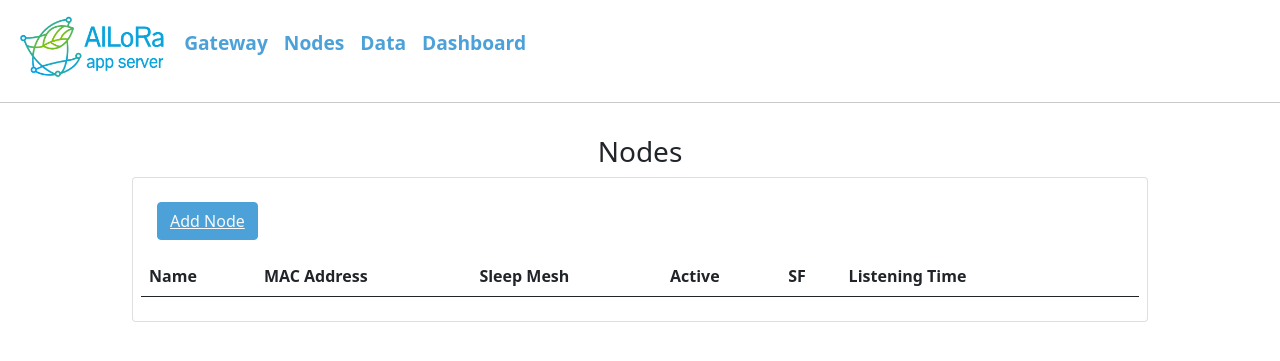
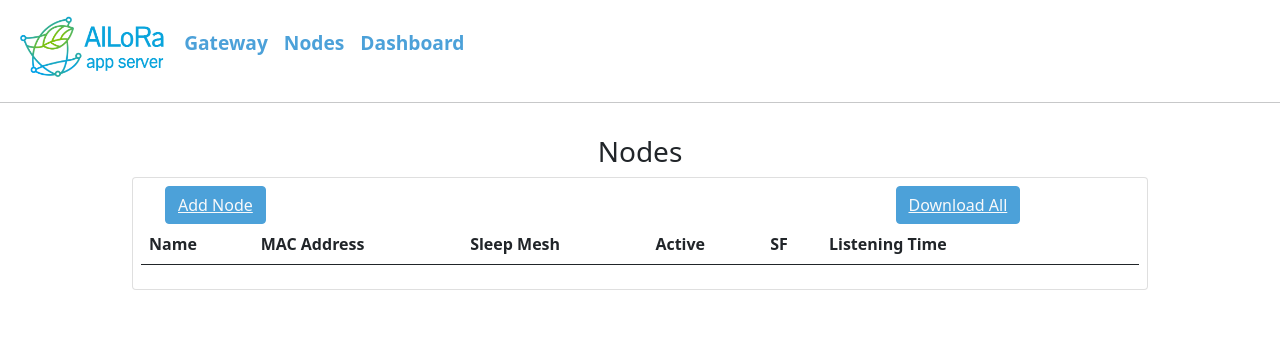
Before and after one commit to sofiamanana/AlLoRaPage, a Django app: page /getNodos/ in a window 1280 px wide. Shown: the top 361 px of the page. Run offline with Django 4.2, Linux system fonts and the light colour scheme; data that the repository does not hold is empty; parts of the project's set-up code (start-up, migrations or seed data) failed here and were passed over; some libraries are stand-ins or nearby versions.

Commit message:
details added for docker container

```diff
--- a/mysite/settings.py
+++ b/mysite/settings.py
@@ -39,8 +39,7 @@ INSTALLED_APPS = [
     'django.contrib.staticfiles',
     'polls',
     'rest_framework',
-    'fontawesome_5',
-    'leaflet'
+    'fontawesome_5'
 ]
 
 MIDDLEWARE = [
--- /dev/null
+++ b/polls/static/data/data.json
@@ -0,0 +1 @@
+{"data": "data", "message": "message", "status": "status"}
--- /dev/null
+++ b/polls/static/data_all/93a5bb9c/data.json
@@ -0,0 +1 @@
+{"data": "data1", "message": "message1", "status": "status1"}
--- /dev/null
+++ b/polls/static/data_all/9a76ba3f/data.json
@@ -0,0 +1 @@
+{"data": "data", "message": "message", "status": "status"}
--- a/polls/templates/addnode.html
+++ b/polls/templates/addnode.html
@@ -31,9 +31,6 @@
           </li>
           <li class="nav-item">
             <a class="nav-link active" aria-current="page" href="{% url 'getNodos' %}" style="color: #4CA1D9; font-weight: bold; font-size: larger;">Nodes</a>
-          </li>
-          <li class="nav-item">
-            <a class="nav-link active" aria-current="page" href="{% url 'getData' %}" style="color: #4CA1D9; font-weight: bold; font-size: larger;">Data</a>
           </li>
           <li class="nav-item">
             <a class="nav-link active" aria-current="page" href="#" style="color: #4CA1D9; font-weight: bold; font-size: larger;">Dashboard</a>
--- a/polls/templates/gateway.html
+++ b/polls/templates/gateway.html
@@ -38,9 +38,6 @@
           </li>
           <li class="nav-item">
             <a class="nav-link active" aria-current="page" href="{% url 'getNodos' %}" style="color: #4CA1D9; font-weight: bold; font-size: larger;">Nodes</a>
-          </li>
-          <li class="nav-item">
-            <a class="nav-link active" aria-current="page" href="{% url 'getData' %}" style="color: #4CA1D9; font-weight: bold; font-size: larger;">Data</a>
           </li>
           <li class="nav-item">
             <a class="nav-link active" aria-current="page" href="#" style="color: #4CA1D9; font-weight: bold; font-size: larger;">Dashboard</a>
--- a/polls/templates/nodos.html
+++ b/polls/templates/nodos.html
@@ -33,9 +33,6 @@
                 <a class="nav-link active" aria-current="page" href="{% url 'getNodos' %}" style="color: #4CA1D9; font-weight: bold; font-size: larger;">Nodes</a>
               </li>
               <li class="nav-item">
-                <a class="nav-link active" aria-current="page" href="{% url 'getData' %}" style="color: #4CA1D9; font-weight: bold; font-size: larger;">Data</a>
-              </li>
-              <li class="nav-item">
                 <a class="nav-link active" aria-current="page" href="#" style="color: #4CA1D9; font-weight: bold; font-size: larger;">Dashboard</a>
               </li>
 
@@ -60,14 +57,27 @@
         <div class="row justify-content-center">
             <div class="col-10">
                 <div class="card p-2">
-                    <div>
+
+                <div class="container">
+                    <div class="row justify-content-center">
+                        <div class="col-sm">
                             <form action="{% url 'addNode' %}" method="get">
-                        <div class="col p-3">
                                 <button type="submit" class="btn btn-primary center" style="background-color:#4CA1D9; border-color: #4CA1D9;">
                                 <a href="{% url 'addNode' %}" class="text-light">Add Node</a>
                                 </button>
+                            </form>
+
                           </div>
+                          <div class="col-sm"></div>
+                          <div class="col-sm"></div>
+                          <div class="col-sm justify-content-end">
+                            <form action="{% url 'getNodos' %}" method="get">
+                                    <button type="submit" class="btn btn-primary center" style="background-color:#4CA1D9; border-color: #4CA1D9;">
+                                <a href="{% url 'getNodos' %}?download_all=1" class="text-light">Download All</a>
+                                </button>
                             </form>
+                          </div>
+                    </div>
                 </div>
                 <table class="table table-striped" id="tabla">
                     <thead>
@@ -78,6 +88,7 @@
                             <th scope="col">Active</th>
                             <th scope="col">SF</th>
                             <th scope="col">Listening Time</th>
+                            <th scope="col"> </th>
                             <th scope="col"> </th>
                             <th scope="col"> </th>
                         </tr>
@@ -162,6 +173,20 @@
                                 </a>
                                 </td>
                                 </form>
+                                <td>
+                                    <form action="" method="get">
+
+                                            <a href="{% url 'getNodos' %}?nodo={{nodo.mac_address}}&download=1">
+                                                <button
+                                                    type="button"
+                                                    class="btn btn-floating" style="background-color: #88C139; color: white;">
+                                                    <i class="fas fa-download"></i>
+                                                </button>
+                                            </a>
+
+                                    </form>
+
+                                </td>
                                 <form action="" method="get">
                                     <td>
                                     <a href="{% url 'getNodos' %}?nodo={{nodo.mac_address}}&erase=1">
@@ -175,6 +200,7 @@
                                 </td>
                                 </form>
 
+
                         </tr>
                         {% endfor %}
                     </tbody>
--- a/polls/urls.py
+++ b/polls/urls.py
@@ -6,7 +6,7 @@ urlpatterns = [
     path("getNodos/", views.getNodos, name="getNodos"),
     path("", views.getGateway, name="getGateway"),
     path("addNode/", views.addNode, name="addNode"),
-    path("data/", views.getData, name="getData")
+    path("index/", views.index, name="index")
 
 
 ]
--- a/polls/views.py
+++ b/polls/views.py
@@ -15,9 +15,12 @@ import io
 import zipfile
 import shutil
 
+def index(request):
+    return HttpResponse("Hello, world. You're at the polls index.")
+
 def getNodos(request):
 
-    response = requests.get('http://127.0.0.1:8002/api/nodes/')
+    response = requests.get('http://api_allora-servicio1-1/api/nodes/')
     data = response
 
     if response.status_code == 200:
@@ -25,34 +28,104 @@ def getNodos(request):
         rows = functions.rowsToNodo(data)
 
         nodo = request.GET.get('nodo')
-        print('nodoooo:',nodo)
 
         if nodo:
             active = request.GET.get('active')
             mesh = request.GET.get('mesh')
             erase = request.GET.get('erase')
+            download = request.GET.get('download')
+
 
             if active:
-                response = requests.post('http://127.0.0.1:8002/api/setActiveNode/',data={'nodo': nodo})
+                response = requests.post('http://api_allora-servicio1-1/api/setActiveNode/',data={'nodo': nodo})
                 data = response
                 if response.status_code == 200:
                     data = response.json()
                     rows = functions.rowsToNodo(data)
                     return redirect('getNodos')
             if mesh:
-                response = requests.post('http://127.0.0.1:8002/api/setMeshNode/',data={'nodo': nodo})
+                response = requests.post('http://api_allora-servicio1-1/api/setMeshNode/',data={'nodo': nodo})
                 data = response
                 if response.status_code == 200:
                     data = response.json()
                     rows = functions.rowsToNodo(data)
                     return redirect('getNodos')
             if erase:
-                response = requests.post('http://127.0.0.1:8002/api/deleteNode/',data={'nodo': nodo})
+                response = requests.post('http://api_allora-servicio1-1/api/deleteNode/',data={'nodo': nodo})
                 data = response
                 if response.status_code == 200:
                     data = response.json()
                     rows = functions.rowsToNodo(data)
                     return redirect('getNodos')
+            if download:
+                #limpiar static:
+                cur_path = settings.BASE_DIR
+                ruta_json = str(Path(cur_path, 'polls/', 'static/data_all/'))
+                directorios = next(os.walk(ruta_json))[1]
+                for directorio in directorios:
+                    ruta_carpeta = Path(ruta_json, directorio)
+                    shutil.rmtree(ruta_carpeta)
+                cur_path = settings.BASE_DIR
+                ruta_json = str(Path(cur_path, 'polls/', 'static/data/'))
+                archivos = os.listdir(ruta_json)
+                for archivo in archivos:
+                    ruta_archivo = Path(ruta_json, archivo)
+                    os.remove(ruta_archivo)
+                response = requests.get('http://api_allora-servicio1-1/api/downloadDataNode/',data={'node': nodo})
+
+                if response.status_code == 200:
+                    data = response.json()
+
+                    # Renderizar la plantilla y pasar la URL del archivo ZIP
+                    # Nombre del archivo JSON
+                    nombre_archivo = "data.json"
+                    cur_path = settings.BASE_DIR
+                    ruta_json = str(Path(cur_path, 'polls/', 'static/data/'))
+                    ruta_json = str(Path(ruta_json, nombre_archivo))
+
+                    with open(ruta_json, 'w') as archivo:
+                        json.dump(data, archivo)
+
+                    with open(ruta_json, "rb") as fprb:
+                        response = HttpResponse(fprb.read(), content_type="json")
+                        response["Content-Disposition"] = "attachment; filename=data.json"
+                        return response
+                #AGREGAR CATCH
+
+
+        download_all = request.GET.get('download_all')
+        if download_all:
+            print('download all')
+
+            response = requests.get('http://api_allora-servicio1-1/api/downloadAll/')
+            data = response.json()
+            nombre_archivo = "data.json"
+            cur_path = settings.BASE_DIR
+            ruta_json = Path(cur_path, 'polls/', 'static/data_all/')
+            i = 0
+            nombres_archivos = []
+            for mac in data["mac_address"]:
+                nombres_archivos.append(mac)
+                ruta = Path(ruta_json, mac)
+                ruta.mkdir(parents=True, exist_ok=True)
+                ruta_j = str(Path(ruta, nombre_archivo))
+                with open(ruta_j, 'w') as archivo:
+                    json.dump(data["data"][i], archivo)
+                i+=1
+            cur_path = settings.BASE_DIR
+            ruta_carpeta = Path(cur_path, 'polls/', 'static/data_all/')
+            buffer = io.BytesIO()
+            with zipfile.ZipFile(buffer, 'w', zipfile.ZIP_DEFLATED) as zip_buffer:
+                for root, _, files in os.walk(ruta_carpeta):
+                    for archivo in files:
+                        ruta_archivo = os.path.join(root, archivo)
+                        rel_path = os.path.relpath(ruta_archivo, ruta_carpeta)
+                        zip_buffer.write(ruta_archivo, arcname=rel_path)
+            response = HttpResponse(buffer.getvalue(), content_type='application/zip')
+            response['Content-Disposition'] = 'attachment; filename="files.zip"'
+            return response
+
+
     else:
         rows = []
 
@@ -73,14 +146,14 @@ def getNodos(request):
         }
 
 
-        response = requests.get('http://127.0.0.1:8002/api/getNode/',data={'mac_address': mac_address})
+        response = requests.get('http://api_allora-servicio1-1/api/getNode/',data={'mac_address': mac_address})
         data = response.json()
         print('entre2')
         print(data)
         print(nodo)
         if response.status_code == 200:
             if data["node"]:
-                response = requests.post('http://127.0.0.1:8002/api/updateNode/',data=nodo)
+                response = requests.post('http://api_allora-servicio1-1/api/updateNode/',data=nodo)
                 data = response
                 print('entre3')
                 if response.status_code == 200:
@@ -88,7 +161,7 @@ def getNodos(request):
                     rows = functions.rowsToNodo(data)
                     return redirect('getNodos')
             else:
-                response = requests.post('http://127.0.0.1:8002/api/addNode/',data=nodo)
+                response = requests.post('http://api_allora-servicio1-1/api/addNode/',data=nodo)
                 data = response
                 if response.status_code == 200:
                     data = response.json()
@@ -103,18 +176,19 @@ def getNodos(request):
 
 def getGateway(request):
     if request.method == 'GET':
-        response = requests.get('http://127.0.0.1:8002/api/gateway/')
+
+        response = requests.get('http://api_allora-servicio1-1/api/gateway/')
         data = response
 
         if response.status_code == 200:
-            response2 = requests.get('http://127.0.0.1:8002/api/getState/')
+            response2 = requests.get('http://api_allora-servicio1-1/api/getState/')
             state = response2.json()["state"]
             data = response.json()
             gateway = functions.jsonToGateway(data, state)
         else:
             gateway = []
 
-        response = requests.get('http://127.0.0.1:8002/api/nodes/')
+        response = requests.get('http://api_allora-servicio1-1/api/nodes/')
         data = response
 
         if response.status_code == 200:
@@ -148,25 +222,25 @@ def getGateway(request):
 
         activateg = request.GET.get('activateg')
         if activateg:
-            response = requests.get('http://127.0.0.1:8002/api/activateg/')
+            response = requests.get('http://api_allora-servicio1-1/api/activateg/')
             data = response
             return redirect('getGateway')
         stop = request.GET.get('stop')
         if stop:
-            response = requests.get('http://127.0.0.1:8002/api/deactivateg/')
+            response = requests.get('http://api_allora-servicio1-1/api/deactivateg/')
             data = response
             return redirect('getGateway')
 
         reload = request.GET.get('reload')
         if reload:
-            response = requests.get('http://127.0.0.1:8002/api/getState/')
+            response = requests.get('http://api_allora-servicio1-1/api/getState/')
             state = response.json()["state"]
             if state:
 
-                response = requests.get('http://127.0.0.1:8002/api/restartGateway/')
+                response = requests.get('http://api_allora-servicio1-1/api/restartGateway/')
 
             else:
-                response = requests.get('http://127.0.0.1:8002/api/activateg/')
+                response = requests.get('http://api_allora-servicio1-1/api/activateg/')
 
             return redirect('getGateway')
 
@@ -186,7 +260,7 @@ def addNode(request):
 
         name = request.GET.get('name')
         mac_address = request.GET.get('mac_address')
-        response = requests.get('http://127.0.0.1:8002/api/getNode/',data={'mac_address': mac_address})
+        response = requests.get('http://api_allora-servicio1-1/api/getNode/',data={'mac_address': mac_address})
         data = response.json()
         if response.status_code == 200:
             nodo = data["node"]
@@ -212,86 +286,3 @@ def addNode(request):
     }
 
     return render(request, "addnode.html", context)
-
-def getData(request):
-    if request.method == 'GET':
-        response = requests.get('http://127.0.0.1:8002/api/getData/')
-        data = response.json()
-        if response.status_code == 200:
-            download = request.GET.get('download')
-            download_all = request.GET.get('download_all')
-            node = request.GET.get('node')
-            context = {
-                'nodos': data["mac_address"],
-            }
-            #limpiar static:
-            cur_path = settings.BASE_DIR
-            ruta_json = str(Path(cur_path, 'polls/', 'static/data_all/'))
-            directorios = next(os.walk(ruta_json))[1]
-            for directorio in directorios:
-                ruta_carpeta = Path(ruta_json, directorio)
-                shutil.rmtree(ruta_carpeta)
-            cur_path = settings.BASE_DIR
-            ruta_json = str(Path(cur_path, 'polls/', 'static/data/'))
-            archivos = os.listdir(ruta_json)
-            for archivo in archivos:
-                ruta_archivo = Path(ruta_json, archivo)
-                os.remove(ruta_archivo)
-
-
-            if download:
-                response = requests.get('http://127.0.0.1:8002/api/downloadDataNode/',data={'node': node})
-                print('entre')
-                if response.status_code == 200:
-                    data = response.json()
-                    print(data)
-                    # Renderizar la plantilla y pasar la URL del archivo ZIP
-                    # Nombre del archivo JSON
-                    nombre_archivo = "data.json"
-                    cur_path = settings.BASE_DIR
-                    ruta_json = str(Path(cur_path, 'polls/', 'static/data/'))
-                    ruta_json = str(Path(ruta_json, nombre_archivo))
-
-                    with open(ruta_json, 'w') as archivo:
-                        json.dump(data, archivo)
-
-                    with open(ruta_json, "rb") as fprb:
-                        response = HttpResponse(fprb.read(), content_type="json")
-                        response["Content-Disposition"] = "attachment; filename=data.json"
-                        return response
-            context = {
-                'nodos': data["mac_address"],
-            }
-            if download_all:
-                print('entre')
-                response = requests.get('http://127.0.0.1:8002/api/downloadAll/')
-                data = response.json()
-                nombre_archivo = "data.json"
-                cur_path = settings.BASE_DIR
-                ruta_json = Path(cur_path, 'polls/', 'static/data_all/')
-                i = 0
-                nombres_archivos = []
-                for mac in data["mac_address"]:
-                    nombres_archivos.append(mac)
-                    ruta = Path(ruta_json, mac)
-                    ruta.mkdir(parents=True, exist_ok=True)
-                    ruta_j = str(Path(ruta, nombre_archivo))
-                    with open(ruta_j, 'w') as archivo:
-                        json.dump(data["data"][i], archivo)
-                    i+=1
-
-
-                cur_path = settings.BASE_DIR
-                ruta_carpeta = Path(cur_path, 'polls/', 'static/data_all/')
-                buffer = io.BytesIO()
-                with zipfile.ZipFile(buffer, 'w', zipfile.ZIP_DEFLATED) as zip_buffer:
-                    for root, _, files in os.walk(ruta_carpeta):
-                        for archivo in files:
-                            ruta_archivo = os.path.join(root, archivo)
-                            rel_path = os.path.relpath(ruta_archivo, ruta_carpeta)
-                            zip_buffer.write(ruta_archivo, arcname=rel_path)
-                response = HttpResponse(buffer.getvalue(), content_type='application/zip')
-                response['Content-Disposition'] = 'attachment; filename="files.zip"'
-                return response
-
-    return render(request, "data.html", context)
--- a/requirements.txt
+++ b/requirements.txt
@@ -11,6 +11,7 @@ click-plugins==1.1.1
 click-repl==0.2.0
 Django==4.2.1
 django-fontawesome-5==1.0.18
+django-leaflet==0.29.0
 djangorestframework==3.14.0
 docker==6.1.1
 idna==3.4
```
Also changed, not shown: polls/templates/data.html (deleted, +0 -106 lines). Lines whose indentation alone changed are shown as unchanged.
